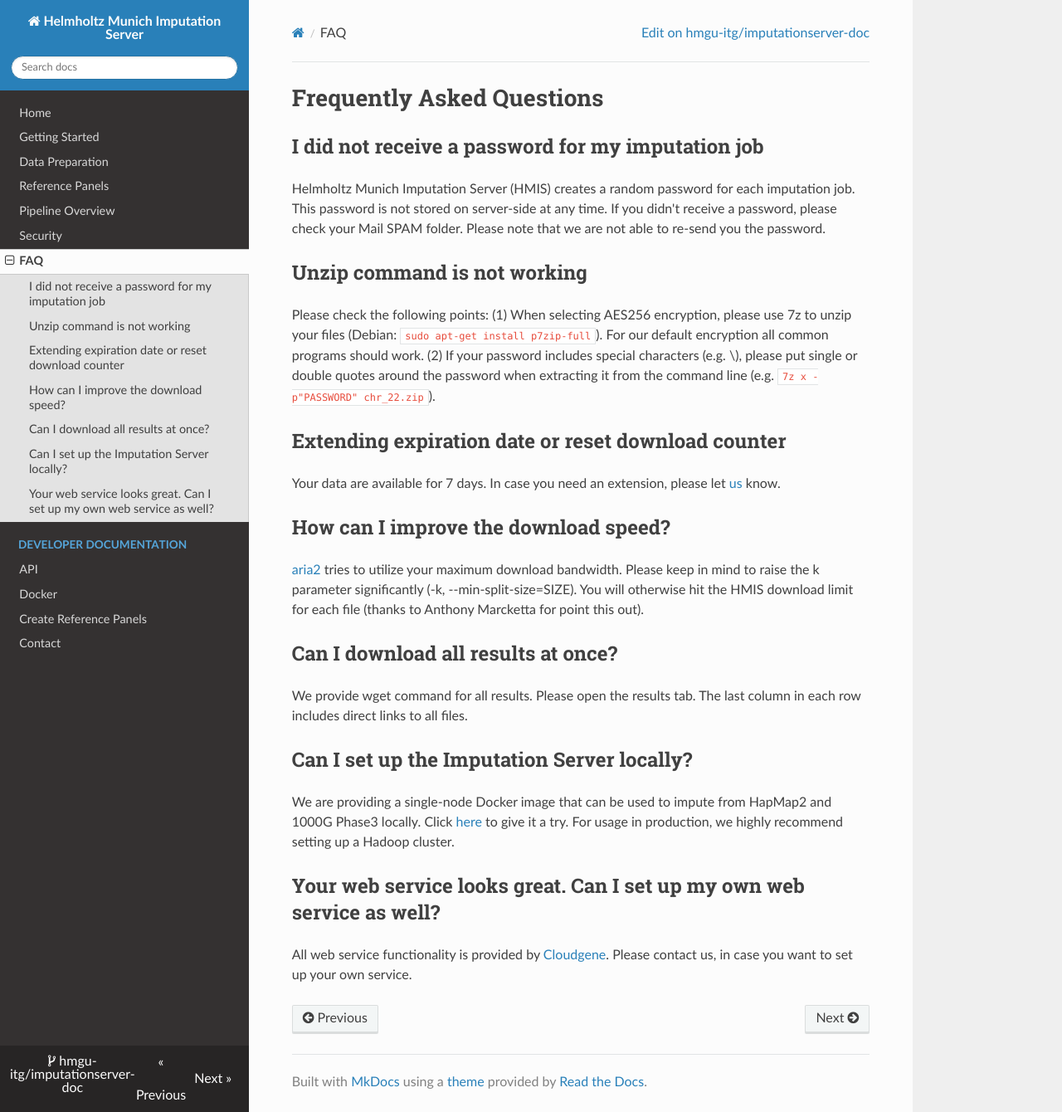
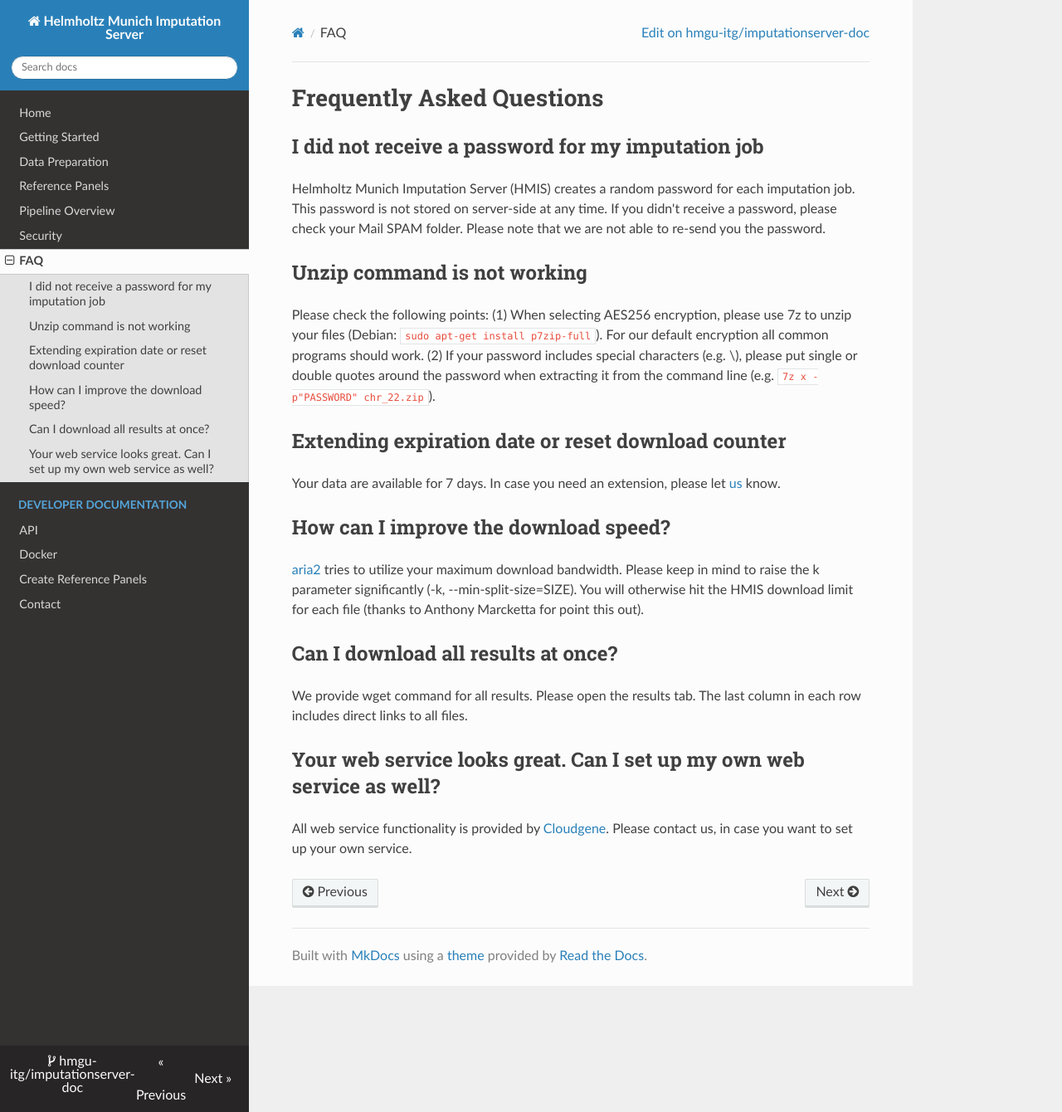
Before and after one commit to hmgu-itg/imputationserver-doc, an MkDocs documentation site: the page built from docs/faq.md, in a window 1280 px wide and 1340 px high. Shown: the whole window at 83% size. Built offline with MkDocs 1.6.1, drawn with Linux system fonts in a browser that asks for light colours; nearby versions of some CDN libraries.

```diff
--- a/docs/faq.md
+++ b/docs/faq.md
@@ -15,8 +15,5 @@ Your data are available for 7 days. In case you need an extension, please let [u
 ## Can I download all results at once?
 We provide wget command for all results. Please open the results tab. The last column in each row includes direct links to all files.
 
-## Can I set up the Imputation Server locally?
-We are providing a single-node Docker image that can be used to impute from HapMap2 and 1000G Phase3 locally. Click [here](https://imputationserver.readthedocs.io/en/latest/docker/) to give it a try. For usage in production, we highly recommend setting up a Hadoop cluster.
-
 ## Your web service looks great. Can I set up my own web service as well?
 All web service functionality is provided by [Cloudgene](http://www.cloudgene.io/). Please contact us, in case you want to set up your own service.
```
Also changed, not shown: docs/data-sensitivity.md (+1 -1 lines), docs/getting-started.md (+2 -1 lines), docs/pipeline.md (+3 -10 lines).
